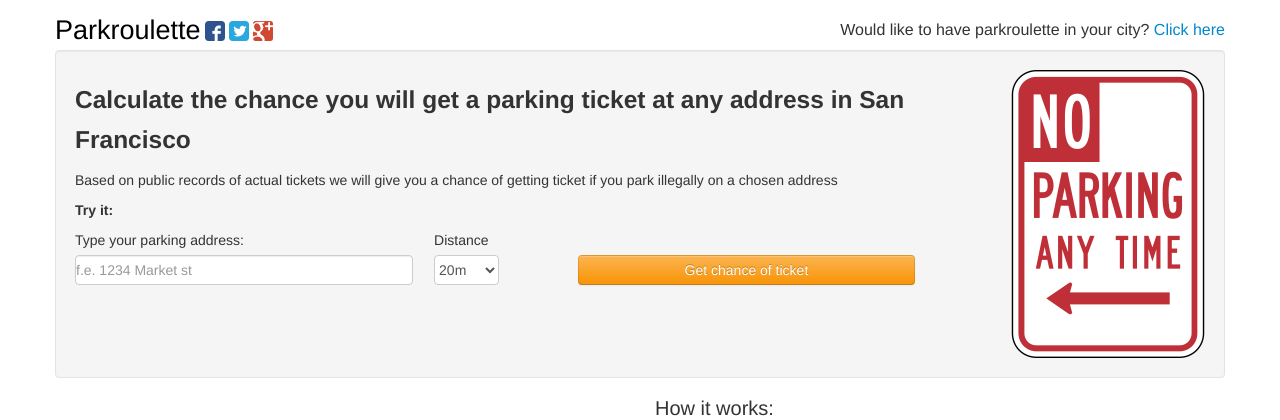
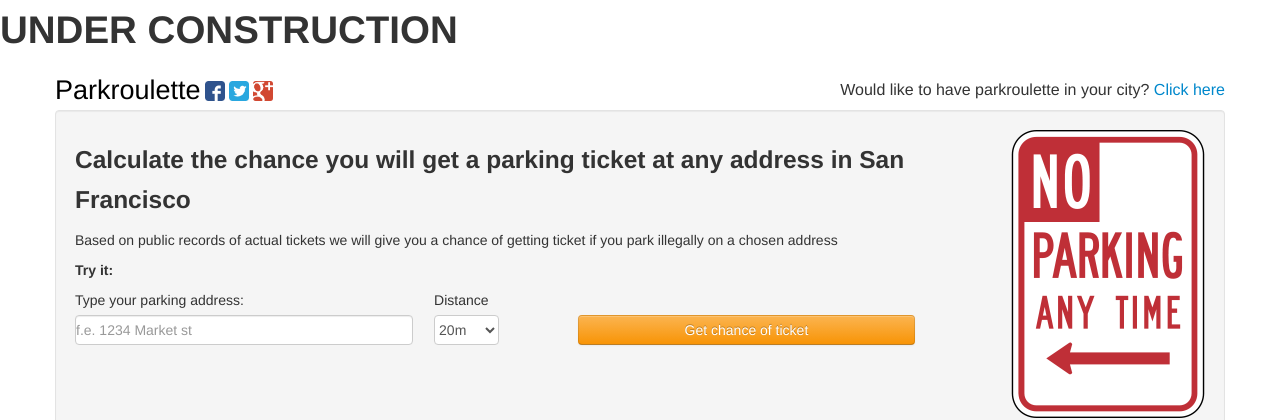
Before and after one commit to code-on/parkroulette, a Django app: page / in a window 1280 px wide. Shown: the top 420 px of the page. Run offline with Django 3.2, Linux system fonts and the light colour scheme; grey boxes labelled with a size stand in for pictures from a placeholder-image service; parts of the project's set-up code (start-up, migrations or seed data) failed here and were passed over; some libraries are stand-ins or nearby versions.

Commit message:
added under construction message

```diff
--- a/sfte/templates/base.html
+++ b/sfte/templates/base.html
@@ -34,6 +34,8 @@
     <meta name="viewport" content="width=device-width, initial-scale=1.0">
 </head>
 <body>
+
+<h1>UNDER CONSTRUCTION</h1>
 
 <div class="container">
     {% block content %}
```
